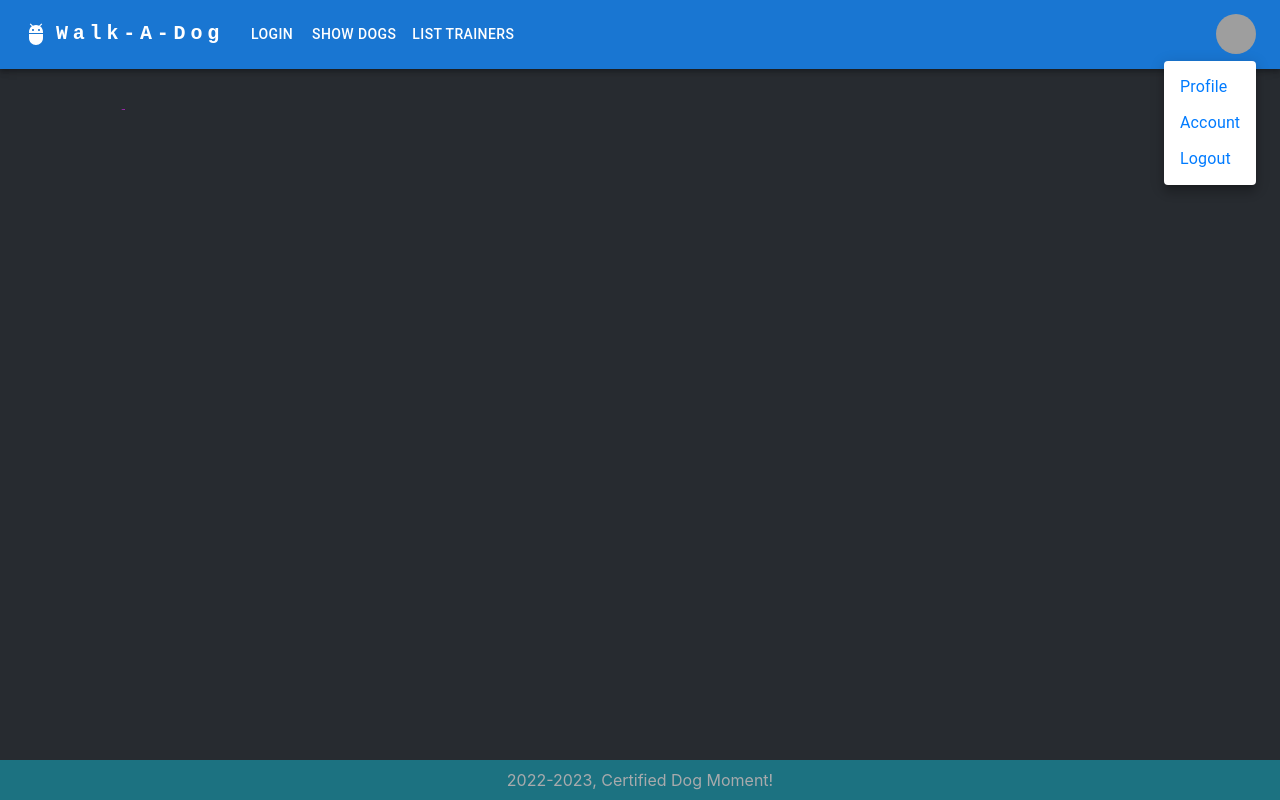
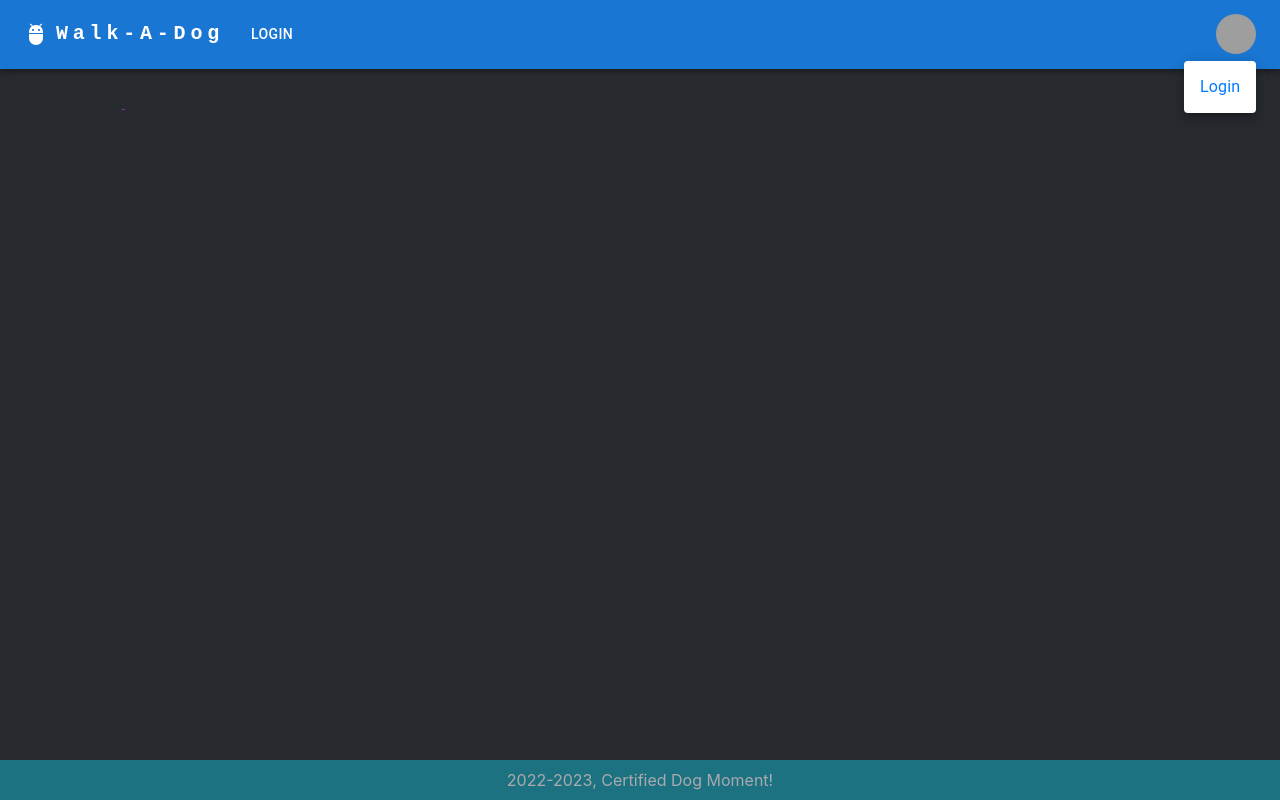
Before and after one commit to DejaVuMan/UWM-WaD-2022, a React (Create React App) app in the folder React-dotnet-frontend/src/main/webapp/walkadogfrontend/: page / in a window 1280 px wide. Both pictures are taken after a click on the button "Open authedSettings". Built offline with nearby package versions, Linux system fonts and the light colour scheme; grey boxes are pictures that could not be loaded.

Commit message:
Added basic Auth check to change available menu and profile items

```diff
--- a/React-dotnet-frontend/src/main/webapp/walkadogfrontend/src/components/NavigationBar.js
+++ b/React-dotnet-frontend/src/main/webapp/walkadogfrontend/src/components/NavigationBar.js
@@ -39,8 +39,13 @@ const NavigationBar = () => {
     //     </>
     // );
 
-    const pagestwod = {'Login':"login", 'Show Dogs':"list", 'List Trainers':"users"}
-    const settings = {'Profile':"home", 'Account':"#", 'Logout':"logout"};
+    const authedItems = {'Login':"login", 'Show Dogs':"list", 'List Trainers':"users"}
+    const authedSettings = {'Profile':"home", 'Account':"#", 'Logout':"logout"};
+
+    const unAuthedItems = {'Login':"login"};
+    const unAuthedSettings = {'Login':"login"};
+
+
 
     const handleOpenNavMenu = (event) => {
         setAnchorElNav(event.currentTarget);
@@ -110,7 +115,7 @@ const NavigationBar = () => {
                 display: { xs: 'block', md: 'none' },
               }}
             >
-              {Object.entries(pagestwod).map(([page, value]) => (
+              {Object.entries(auth.isLoggedIn ? authedItems : unAuthedItems).map(([page, value]) => (
                 <MenuItem key={page} onClick={handleCloseNavMenu}>
                   <Typography textAlign="center">{page}</Typography>
                 </MenuItem>
@@ -138,7 +143,7 @@ const NavigationBar = () => {
           </Typography>
           <Box sx={{ flexGrow: 1, display: { xs: 'none', md: 'flex' } }}>
 
-            {Object.entries(pagestwod).map(([idx, value]) => (
+            {Object.entries(auth.isLoggedIn ? authedItems : unAuthedItems).map(([idx, value]) => (
                 <Link to={value}>
                     <Button
                         key={idx}
@@ -152,7 +157,7 @@ const NavigationBar = () => {
           </Box>
 
           <Box sx={{ flexGrow: 0 }}>
-            <Tooltip title="Open settings">
+            <Tooltip title="Open authedSettings">
               <IconButton onClick={handleOpenUserMenu} sx={{ p: 0 }}>
                 <Avatar alt="Remy Sharp" src="/static/images/avatar/2.jpg" />
               </IconButton>
@@ -173,7 +178,7 @@ const NavigationBar = () => {
               open={Boolean(anchorElUser)}
               onClose={handleCloseUserMenu}
             >
-              {Object.entries(settings).map(([idx, value]) => (
+              {Object.entries(auth.isLoggedIn ? authedSettings : unAuthedSettings).map(([idx, value]) => (
                 <Link to={value}>
                     <MenuItem key={idx} onClick={handleCloseUserMenu}>
                     <Typography textAlign="center">{idx}</Typography>
```
